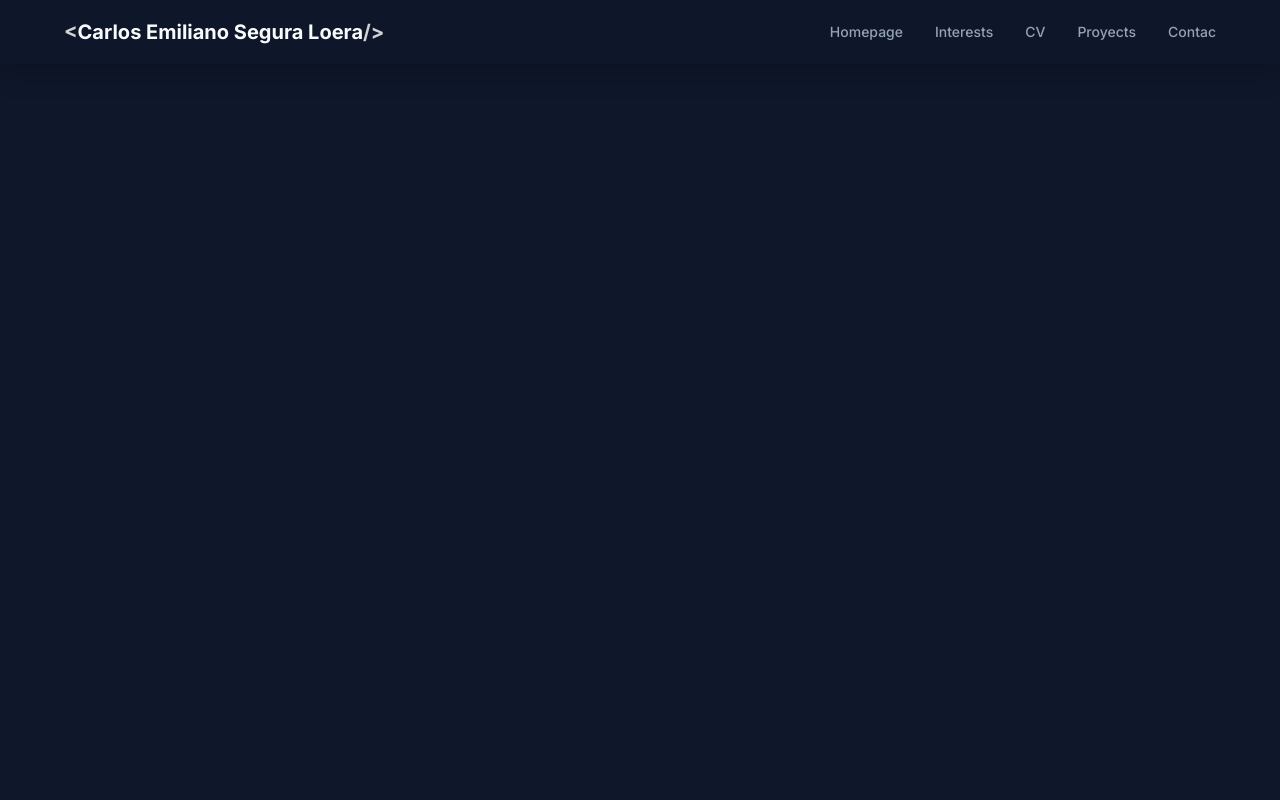
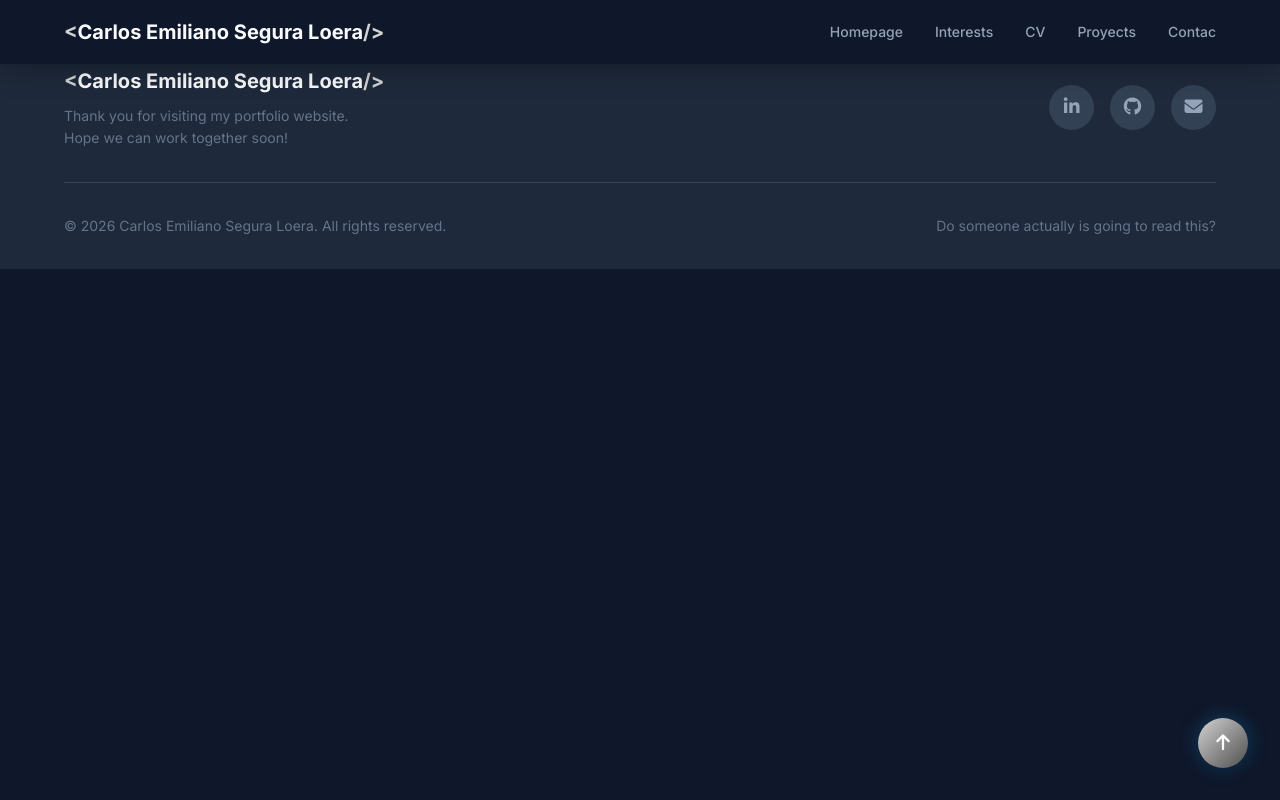
Before and after one commit to CarLos4475/Lab6, a Next.js app in the folder portafolio/: page / in a window 1280 px wide. Built offline with nearby package versions, Linux system fonts and the light colour scheme.

Commit message:
Al tiro con el footer

```diff
--- /dev/null
+++ b/portafolio/app/Components/Footer/Footer.module.css
@@ -0,0 +1,126 @@
+/* ========== FOOTER ========== */
+.footer {
+    background: var(--color-bg-secondary);
+    padding: var(--spacing-3xl) 0 var(--spacing-xl);
+    border-top: 1px solid var(--color-bg-tertiary);
+}
+
+.footer__content {
+    display: flex;
+    justify-content: space-between;
+    align-items: center;
+    margin-bottom: var(--spacing-xl);
+    padding-bottom: var(--spacing-xl);
+    border-bottom: 1px solid var(--color-bg-tertiary);
+}
+
+.footer__logo {
+    font-size: var(--font-size-xl);
+    font-weight: 700;
+    color: var(--color-text-primary);
+}
+
+.logo__bracket {
+    color: var(--color-primary);
+}
+
+.footer__text {
+    font-size: var(--font-size-sm);
+    color: var(--color-text-muted);
+    margin-top: var(--spacing-sm);
+    max-width: 300px;
+}
+
+.footer__social {
+    display: flex;
+    gap: var(--spacing-md);
+}
+
+.footer__social-link {
+    width: 45px;
+    height: 45px;
+    background: var(--color-bg-tertiary);
+    border-radius: 50%;
+    display: flex;
+    align-items: center;
+    justify-content: center;
+    font-size: var(--font-size-lg);
+    color: var(--color-text-secondary);
+    transition: all var(--transition-base);
+}
+
+.footer__social-link:hover {
+    background: var(--gradient-primary);
+    color: white;
+    transform: translateY(-5px);
+}
+
+.footer__bottom {
+    display: flex;
+    justify-content: space-between;
+    align-items: center;
+}
+
+.footer__copyright {
+    font-size: var(--font-size-sm);
+    color: var(--color-text-muted);
+}
+
+.footer__made {
+    font-size: var(--font-size-sm);
+    color: var(--color-text-muted);
+}
+
+/* ========== SCROLL TO TOP ========== */
+.scroll-top {
+    position: fixed;
+    bottom: var(--spacing-xl);
+    right: var(--spacing-xl);
+    width: 50px;
+    height: 50px;
+    background: var(--gradient-primary);
+    border-radius: 50%;
+    display: flex;
+    align-items: center;
+    justify-content: center;
+    color: white;
+    font-size: var(--font-size-lg);
+    box-shadow: var(--shadow-lg), var(--shadow-glow);
+    opacity: 1;
+    visibility: visible;
+    transition: all var(--transition-base);
+    z-index: var(--z-fixed);
+}
+
+.scroll-top:hover {
+    transform: translateY(-5px);
+    box-shadow: var(--shadow-xl), 0 0 30px rgba(14, 165, 233, 0.5);
+}
+
+/* ========== RESPONSIVE ========== */
+@media screen and (max-width: 768px) {
+    .footer__content {
+        flex-direction: column;
+        text-align: center;
+        gap: var(--spacing-xl);
+    }
+
+    .footer__text {
+        max-width: 100%;
+    }
+
+    .footer__bottom {
+        flex-direction: column;
+        gap: var(--spacing-md);
+        text-align: center;
+    }
+}
+
+@media screen and (max-width: 480px) {
+    .scroll-top {
+        right: var(--spacing-md);
+        bottom: var(--spacing-md);
+        width: 45px;
+        height: 45px;
+    }
+}
--- /dev/null
+++ b/portafolio/app/Components/Footer/Footer.tsx
@@ -0,0 +1,70 @@
+import Link from 'next/link';
+import styles from './Footer.module.css';
+
+const LINKEDIN_URL = 'https://www.linkedin.com/in/carlos-emiliano-segura-loera-b9b809361/';
+const GITHUB_URL = 'https://github.com/CarLos4475';
+const EMAIL_URL = 'mailto:carlos4475@gmail.com';
+
+export default function Footer() {
+  return (
+    <>
+      <footer className={styles.footer} id="footer">
+        <div className="container">
+          <div className={styles.footer__content}>
+            <div className={styles.footer__brand}>
+              <Link href="#" className={styles.footer__logo}>
+                <span className={styles.logo__bracket}>&lt;</span>
+                Carlos Emiliano Segura Loera
+                <span className={styles.logo__bracket}>/&gt;</span>
+              </Link>
+              <p className={styles.footer__text}>
+                Thank you for visiting my portfolio website. Hope we can work together soon!
+              </p>
+            </div>
+
+            <div className={styles.footer__social}>
+              <a
+                href={LINKEDIN_URL}
+                target="_blank"
+                rel="noopener noreferrer"
+                className={styles['footer__social-link']}
+                aria-label="LinkedIn"
+              >
+                <i className="fab fa-linkedin-in"></i>
+              </a>
+              <a
+                href={GITHUB_URL}
+                target="_blank"
+                rel="noopener noreferrer"
+                className={styles['footer__social-link']}
+                aria-label="GitHub"
+              >
+                <i className="fab fa-github"></i>
+              </a>
+              <a
+                href={EMAIL_URL}
+                className={styles['footer__social-link']}
+                aria-label="Email"
+              >
+                <i className="fas fa-envelope"></i>
+              </a>
+            </div>
+          </div>
+
+          <div className={styles.footer__bottom}>
+            <p className={styles.footer__copyright}>
+              &copy; 2026 Carlos Emiliano Segura Loera. All rights reserved.
+            </p>
+            <p className={styles.footer__made}>
+              Do someone actually is going to read this?
+            </p>
+          </div>
+        </div>
+      </footer>
+
+      <Link href="#home" className={styles['scroll-top']} id="scroll-top">
+        <i className="fas fa-arrow-up"></i>
+      </Link>
+    </>
+  );
+}
--- a/portafolio/app/page.tsx
+++ b/portafolio/app/page.tsx
@@ -1,9 +1,13 @@
 import Header from "./Components/Header/Header";
+import Footer from "./Components/Footer/Footer";
 
 export default function Home() {
   return (
     <>
       <Header />
+      <main className="main">
+      </main>
+      <Footer />
     </>
   );
 }
```
